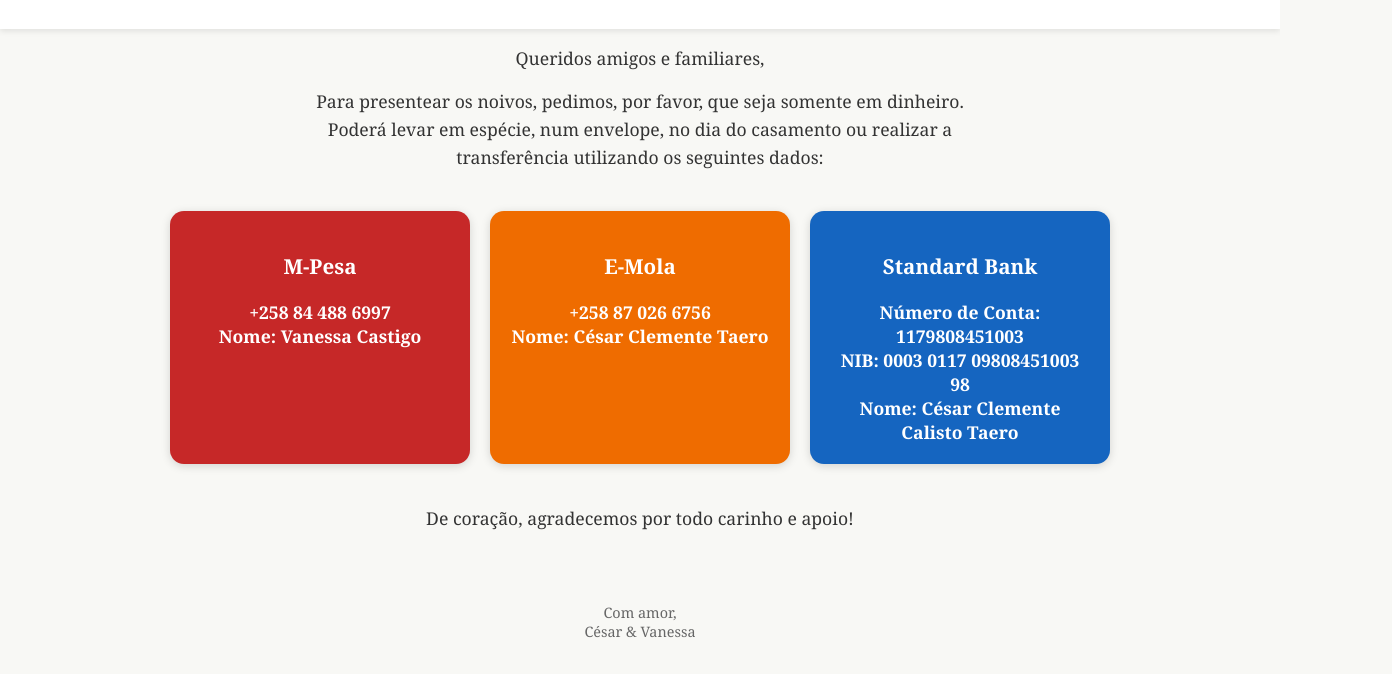
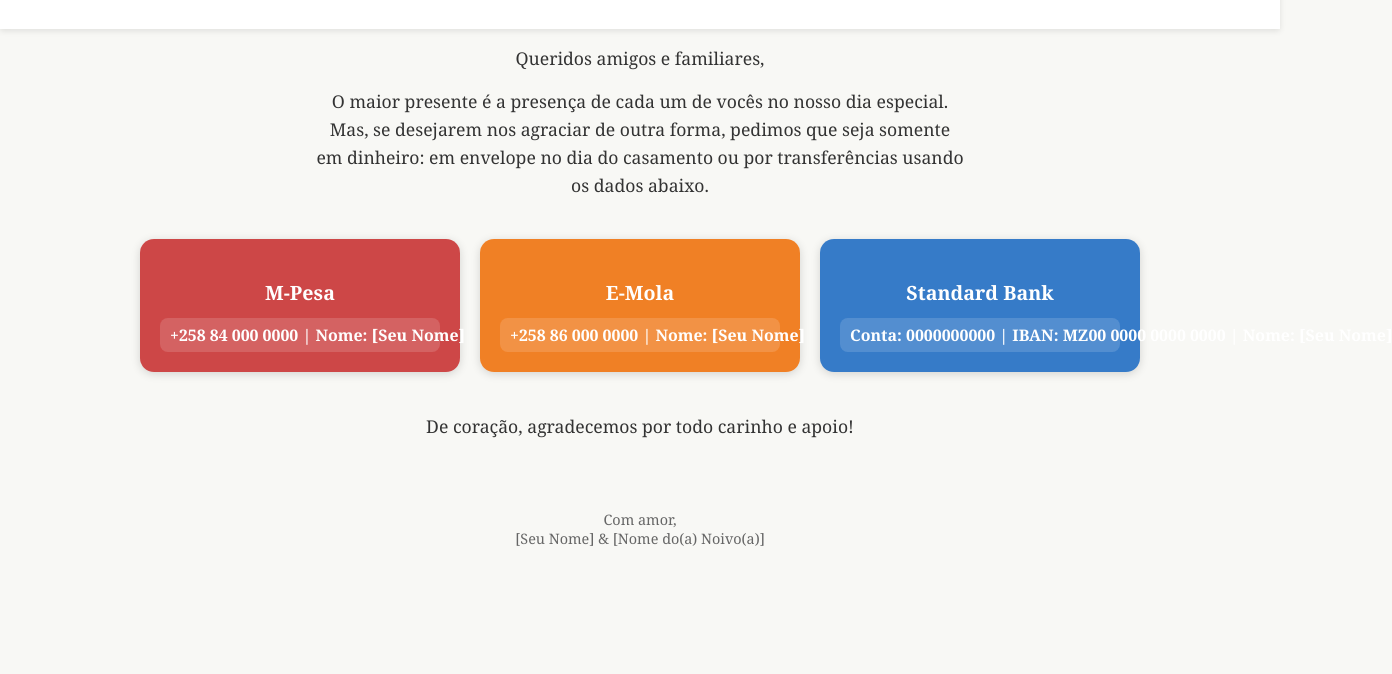
Before and after one commit to gersoncouana9806-ui/comonospresentear, a plain HTML site: page index.html in a window 1280 px wide. Shown: the part 126-800 px from the top of the page, 1392 px wide, since content can reach past the window. Drawn offline with Linux system fonts and the light colour scheme.

Commit message:
index.html

```diff
--- a/index.html
+++ b/index.html
@@ -72,15 +72,36 @@
       padding: 20px;
       border-radius: 14px;
       color: #fff;
-      font-size: 1.1em;
+      font-size: 1.05em;
       font-weight: bold;
-      width: 260px;
+      width: 280px;
       box-shadow: 0 2px 10px rgba(0,0,0,0.15);
+      backdrop-filter: blur(6px); /* efeito translucido */
+      background: rgba(0,0,0,0.5); /* camada de fundo suave */
     }
 
-    .mpesa { background: #c62828; }        /* Vermelho */
-    .emola { background: #ef6c00; }        /* Laranja */
-    .standard { background: #1565c0; }     /* Azul */
+    .conta h3 {
+      margin-bottom: 12px;
+    }
+
+    .linha {
+      display: flex;
+      flex-direction: column;
+      gap: 6px;
+      font-size: 0.95em;
+    }
+
+    .linha span {
+      display: block;
+      background: rgba(255,255,255,0.15);
+      padding: 6px 10px;
+      border-radius: 8px;
+      white-space: nowrap;
+    }
+
+    .mpesa { background: rgba(198,40,40,0.85); }       /* Vermelho translúcido */
+    .emola { background: rgba(239,108,0,0.85); }       /* Laranja translúcido */
+    .standard { background: rgba(21,101,192,0.85); }   /* Azul translúcido */
 
     footer {
       margin-top: 50px;
@@ -94,34 +115,40 @@
 </head>
 <body>
   <!-- Decorações -->
+
+
   <header>
-    <h1>Como Nos Presentear</h1>
+    <h1>Nosso Casamento</h1>
   </header>
 
   <main>
     <p>Queridos amigos e familiares,</p>
     <p>
-      Para presentear os noivos, pedimos, por favor, que seja somente em dinheiro. Poderá levar em espécie, num envelope, no dia do casamento ou realizar a transferência utilizando os seguintes dados:
+      O maior presente é a presença de cada um de vocês no nosso dia especial.
+      Mas, se desejarem nos agraciar de outra forma, pedimos que seja somente em dinheiro:
+      em envelope no dia do casamento ou por transferências usando os dados abaixo.
     </p>
 
     <div class="opcoes">
       <div class="conta mpesa">
         <h3>M-Pesa</h3>
-        +258 84 488 6997 <br>
-        Nome: Vanessa Castigo
+        <div class="linha">
+          <span>+258 84 000 0000 | Nome: [Seu Nome]</span>
+        </div>
       </div>
 
       <div class="conta emola">
         <h3>E-Mola</h3>
-        +258 87 026 6756 <br>
-        Nome: César Clemente Taero
+        <div class="linha">
+          <span>+258 86 000 0000 | Nome: [Seu Nome]</span>
+        </div>
       </div>
 
       <div class="conta standard">
         <h3>Standard Bank</h3>
-        Número de Conta: 1179808451003 <br>
-        NIB: 0003 0117 09808451003 98 <br>
-        Nome: César Clemente Calisto Taero
+        <div class="linha">
+          <span>Conta: 0000000000 | IBAN: MZ00 0000 0000 0000 | Nome: [Seu Nome]</span>
+        </div>
       </div>
     </div>
 
@@ -130,7 +157,7 @@
 
   <footer>
     Com amor, <br>
-    César & Vanessa
+    [Seu Nome] & [Nome do(a) Noivo(a)]
   </footer>
 </body>
 </html>
```
